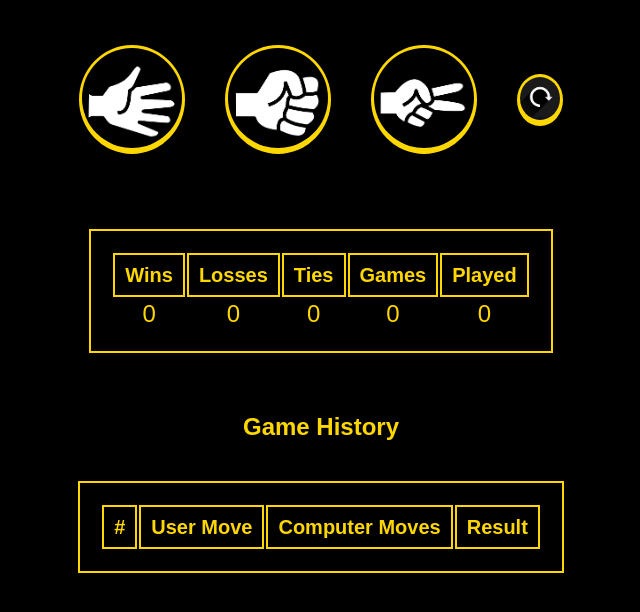
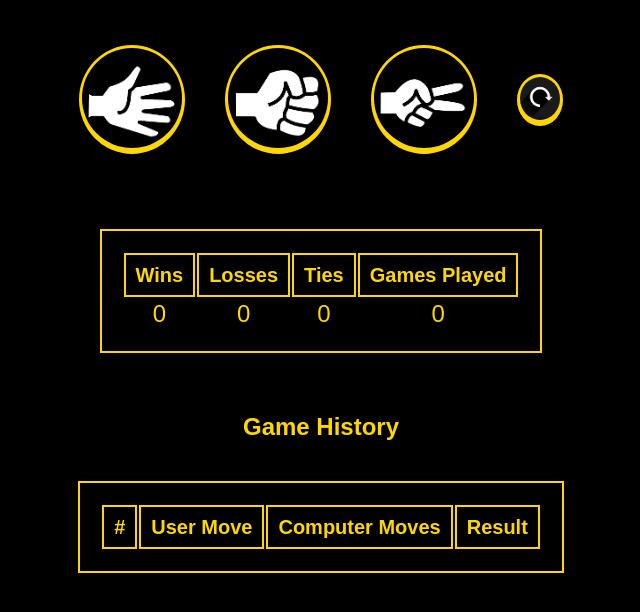
Before and after one commit to kabir9999/Rock-paper-scissors-Game, a plain HTML site: page index.html in a window 1280 px wide. Shown: the part 108-720 px from the top of the page, without its empty margins (319-959 px from the left). Drawn offline with Linux system fonts and the light colour scheme.

Commit message:
Update index.html

```diff
--- a/index.html
+++ b/index.html
@@ -70,15 +70,15 @@
             <th>Wins</th>
             <th>Losses</th>
             <th>Ties</th>
-            <th>Games</th>
-            <th>Played</th>
+
+            <th>Games Played</th>
         </tr>
 
         <tr>
             <td id="wins">0</td>
             <td id="looses">0</td>
             <td id="ties">0</td>
-            <td id="games">0</td>
+
             <td id="played">0</td>
         </tr>
 
```
